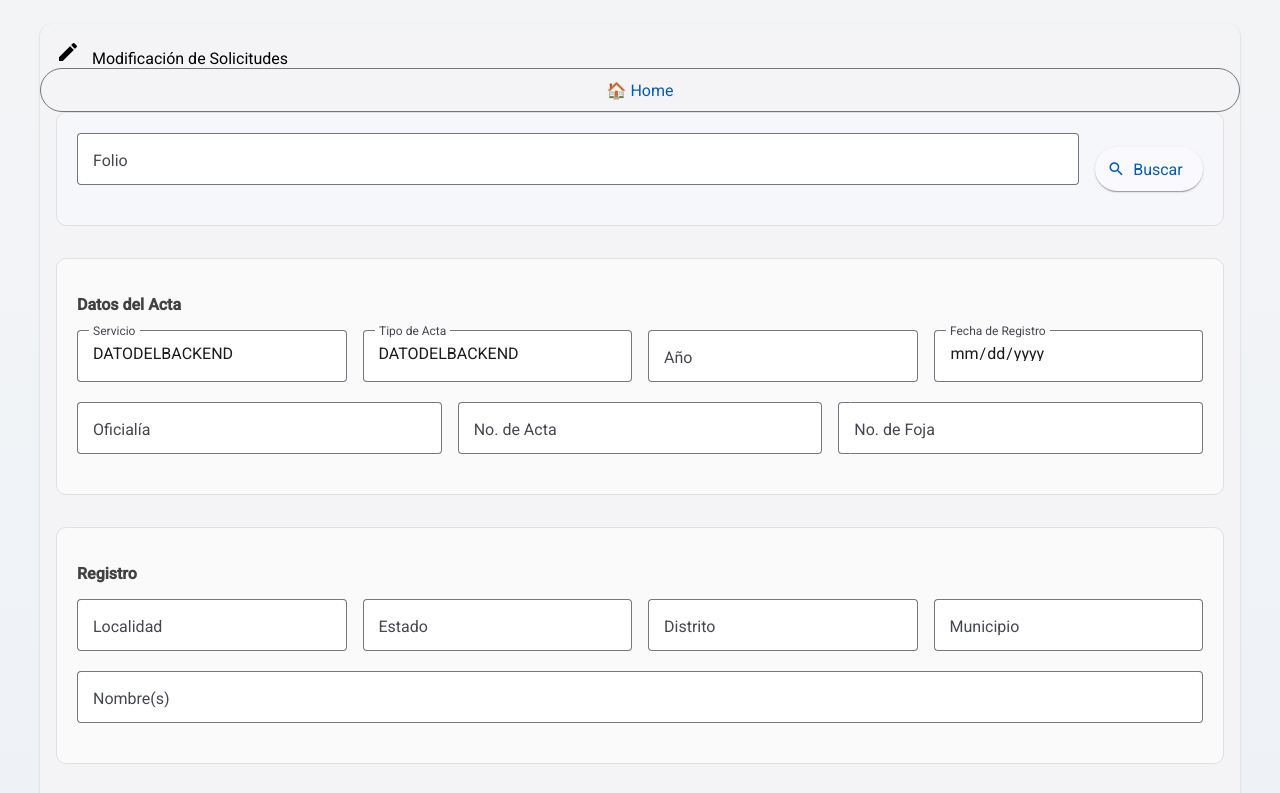
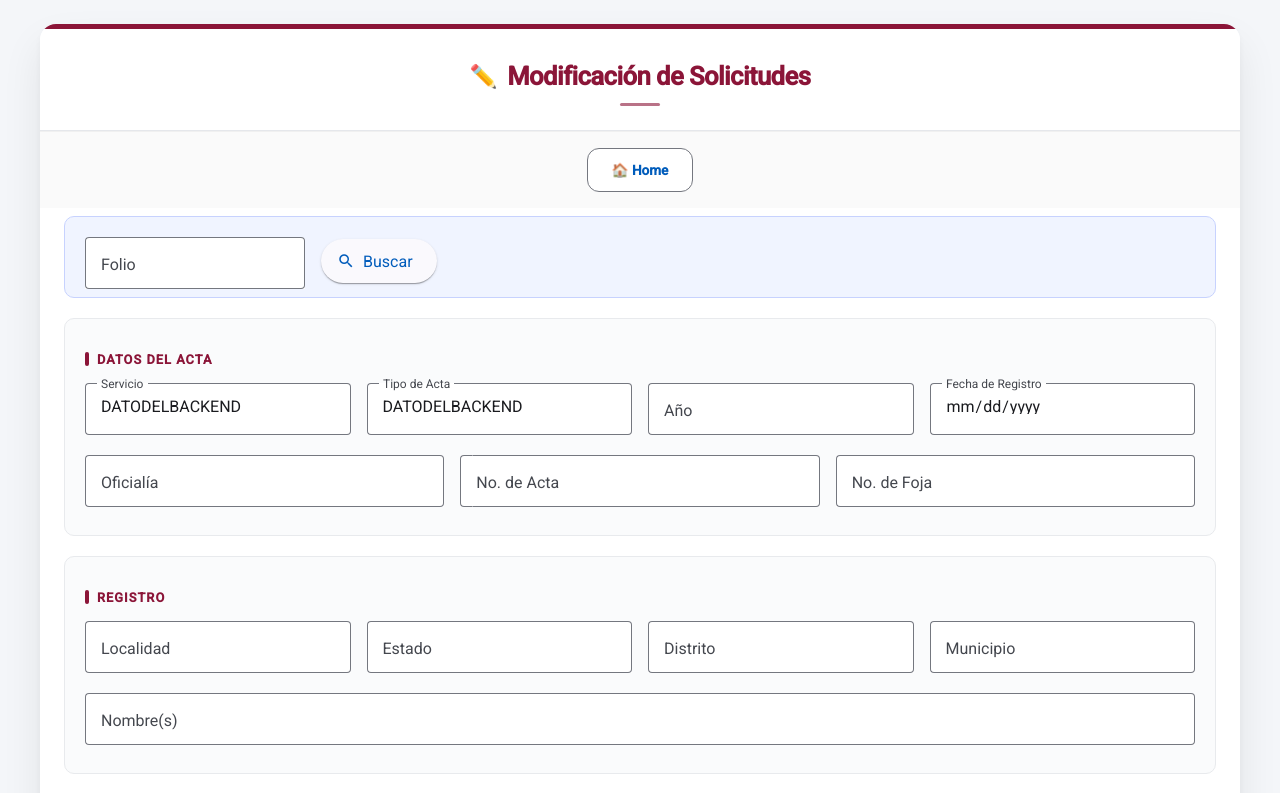
Before and after one commit to RodrigoRevilla/registro, an Angular app: page /modificacion in a window 1280 px wide. Shown: the top 793 px of the page. Built offline with nearby package versions, Linux system fonts and the light colour scheme.

Commit message:
linea de pago

```diff
--- a/src/app/auth.ts
+++ b/src/app/auth.ts
@@ -12,40 +12,35 @@ export class AuthService {
 
   login(token: string, usuario: any) {
     if (isPlatformBrowser(this.platformId)) {
-      console.log('Guardando token:', token);
-      localStorage.setItem(this.tokenKey, token);
-      localStorage.setItem(this.usuarioKey, JSON.stringify(usuario));
+      sessionStorage.setItem(this.tokenKey, token);
+      sessionStorage.setItem(this.usuarioKey, JSON.stringify(usuario));
     }
   }
 
   logout() {
     if (isPlatformBrowser(this.platformId)) {
-      localStorage.removeItem(this.tokenKey);
-      localStorage.removeItem(this.usuarioKey);
+      sessionStorage.removeItem(this.tokenKey);
+      sessionStorage.removeItem(this.usuarioKey);
     }
   }
 
   isLoggedIn(): boolean {
     if (isPlatformBrowser(this.platformId)) {
-      const token = localStorage.getItem(this.tokenKey);
-      console.log('Token en isLoggedIn:', token);
-      return !!token;
+      return !!sessionStorage.getItem(this.tokenKey);
     }
     return false;
   }
 
-
   getToken(): string | null {
     if (isPlatformBrowser(this.platformId)) {
-      const token = localStorage.getItem(this.tokenKey);
-      console.log('Token obtenido:', token);
-      return token;
+      return sessionStorage.getItem(this.tokenKey);
     }
     return null;
   }
+
   getUsuario(): any {
     if (isPlatformBrowser(this.platformId)) {
-      const u = localStorage.getItem(this.usuarioKey);
+      const u = sessionStorage.getItem(this.usuarioKey);
       return u ? JSON.parse(u) : null;
     }
     return null;
--- a/src/app/certificacion/certificacion.html
+++ b/src/app/certificacion/certificacion.html
@@ -231,17 +231,7 @@
     </button>
   </div>
 </form>
-
-<div *ngIf="urlPagoPdf" class="pdf-container">
-  <h2>🧾 Hoja de Pago - Finanzas</h2>
-
-  <iframe
-    [src]="urlPagoPdf"
-    width="100%"
-    height="700px"
-    style="border: 1px solid #ccc;">
-  </iframe>
-
+<div *ngIf="mostrarPdf" class="actions">
   <div class="actions">
     <button type="button" (click)="imprimir()">
       🖨️ Imprimir Hoja de Pago
--- a/src/app/certificacion/certificacion.ts
+++ b/src/app/certificacion/certificacion.ts
@@ -1,10 +1,9 @@
-import { Component, OnInit } from '@angular/core';
+import { Component, OnInit, NgZone } from '@angular/core';
 import { Router } from '@angular/router';
 import { ApiService } from '../http';
 import { AuthService } from '../auth';
 import { CommonModule } from '@angular/common';
 import { FormsModule } from '@angular/forms';
-import { DomSanitizer, SafeResourceUrl } from '@angular/platform-browser';
 
 @Component({
   selector: 'app-certificacion',
@@ -18,10 +17,10 @@ export class CertificacionComponent implements OnInit {
   solicitudId!: number;
   folio: string = '';
   actosRegistrales: any[] = [];
-  urlPagoPdf: SafeResourceUrl | null = null;
   folioGenerado: string | null = null;
   lineaCaptura: string | null = null;
   urlPdf: string | null = null;
+  mostrarPdf: boolean = false;
   procesando: boolean = false;
 
   datosSolicitud = {
@@ -41,7 +40,7 @@ export class CertificacionComponent implements OnInit {
     private router: Router,
     private apiService: ApiService,
     private authService: AuthService,
-    private sanitizer: DomSanitizer
+    private ngZone: NgZone
   ) { }
 
   ngOnInit(): void {
@@ -68,12 +67,15 @@ export class CertificacionComponent implements OnInit {
   }
 
   crearNuevaSolicitud(): void {
-
-    console.log('Payload enviado:', JSON.stringify(this.datosSolicitud, null, 2));
-
     this.apiService.crearSolicitud(this.datosSolicitud).subscribe({
       next: (response) => {
-        console.log('Respuesta backend:', response);
+        const url = response.data.linea_pago.url_pdf;
+        this.ngZone.run(() => {
+          this.urlPdf = url;
+          this.mostrarPdf = true;
+          const ventana = window.open(url, '_blank', `width=${screen.width},height=${screen.height},top=0,left=0`);
+          ventana?.addEventListener('load', () => ventana.print());
+        });
       },
       error: (error) => {
         console.log('Error backend completo:', error.error);
@@ -81,24 +83,11 @@ export class CertificacionComponent implements OnInit {
     });
   }
 
-
-
-  consultarPago(): void {
-    this.apiService.getPago(this.solicitudId).subscribe({
-      next: (response) => {
-        if (response.ok) {
-          const url = response.data.url_pdf;
-          this.urlPagoPdf = this.sanitizer.bypassSecurityTrustResourceUrl(url);
-        }
-      },
-      error: (error) => {
-        console.error('Error al consultar pago', error);
-      }
-    });
-  }
-
   imprimir(): void {
-    window.print();
+    if (this.urlPdf) {
+      const ventana = window.open(this.urlPdf, '_blank', 'width=900,height=700');
+      ventana?.addEventListener('load', () => ventana.print());
+    }
   }
 
   goHome(): void {
--- a/src/app/home/home.html
+++ b/src/app/home/home.html
@@ -112,28 +112,6 @@
           </div>
         </mat-card-content>
       </mat-card>
-      <mat-card class="service-card secondary">
-        <div class="card-icon">📋</div>
-
-        <mat-card-content>
-          <h3>Otros Trámites</h3>
-          <p>
-            Gestiona trámites administrativos adicionales y servicios
-            institucionales.
-          </p>
-
-          <mat-chip-set>
-            <mat-chip disabled>En desarrollo</mat-chip>
-          </mat-chip-set>
-        </mat-card-content>
-
-        <mat-card-actions align="end">
-          <span class="cta-text muted">
-            Próximamente
-          </span>
-        </mat-card-actions>
-      </mat-card>
-
     </div>
   </div>
 </div>
--- a/src/app/modificacion/modificacion.html
+++ b/src/app/modificacion/modificacion.html
@@ -4,13 +4,19 @@
 
         <mat-card-header>
             <mat-card-title>
-                <mat-icon>edit</mat-icon>
-                Modificación de Solicitudes
+                <div class="custom-title">
+                    <span class="icon">✏️</span>
+                    <h1>Modificación de Solicitudes</h1>
+                </div>
             </mat-card-title>
         </mat-card-header>
-        <button mat-stroked-button color="primary" (click)="goHome()" class="btn-home">
-            🏠 Home
-        </button>
+
+        <mat-card-actions>
+            <button mat-stroked-button color="primary" (click)="goHome()" class="btn-home">
+                🏠 Home
+            </button>
+        </mat-card-actions>
+
         <mat-card-content>
             <div class="section search-section">
                 <div class="form-row">
--- a/src/app/modificacion/modificacion.scss
+++ b/src/app/modificacion/modificacion.scss
@@ -2,37 +2,145 @@
   padding: 24px;
   display: flex;
   justify-content: center;
+  min-height: 100vh;
+  background: #f4f6f9;
 }
 
 .mod-card {
   width: 100%;
   max-width: 1200px;
+  border-radius: 16px;
+  background: #ffffff;
+  box-shadow: 0 4px 6px rgba(0, 0, 0, 0.04), 0 20px 40px rgba(0, 0, 0, 0.08);
+  overflow: hidden;
+}
+
+mat-card-header {
+  display: flex;
+  flex-direction: column;
+  align-items: center;
+  padding: 2rem 2rem 1.5rem;
+  margin-bottom: 0;
+  background: #ffffff;
+  border-bottom: 1px solid #e5e7eb;
+  border-top: 5px solid #8b1538;
+
+  .custom-title {
+    display: flex;
+    align-items: center;
+    justify-content: center;
+    gap: 0.6rem;
+
+    .icon {
+      font-size: 1.4rem;
+      line-height: 1;
+    }
+
+    h1 {
+      font-size: 1.6rem;
+      font-weight: 700;
+      color: #8b1538;
+      margin: 0;
+      letter-spacing: -0.02em;
+      text-align: center;
+    }
+  }
+
+  &::after {
+    content: "";
+    display: block;
+    width: 40px;
+    height: 3px;
+    margin: 0.75rem auto 0;
+    background: #8b1538;
+    border-radius: 2px;
+    opacity: 0.6;
+  }
+}
+
+mat-card-header+mat-card-actions {
+  display: flex;
+  justify-content: flex-start;
+  padding: 0 24px 8px;
+}
+
+.btn-home {
+  display: inline-flex;
+  justify-content: center;
+  gap: 0.5rem;
+  margin: 0 auto;
+  padding: 0.6rem 1.5rem;
   border-radius: 12px;
+  border: 1.5px solid #8b1538;
+  background: #ffffff;
+  color: #8b1538;
+  font-weight: 600;
+  font-size: 0.85rem;
+  transition: all 0.25s ease;
+
+  &:hover {
+    background: #fdf2f8;
+    transform: translateY(-2px);
+    box-shadow: 0 6px 18px rgba(139, 21, 56, 0.15);
+  }
+}
+
+mat-card-content {
+  padding: 8px 24px 16px !important;
 }
 
 .section {
-  margin-bottom: 32px;
-  padding: 20px;
-  border: 1px solid #e0e0e0;
+  margin-bottom: 20px;
+  padding: 20px 20px 8px;
+  border: 1px solid #e8eaed;
   border-radius: 10px;
-  background: #fafafa;
+  background: #fafbfc;
+  transition: box-shadow 0.2s ease;
+
+  &:hover {
+    box-shadow: 0 2px 12px rgba(0, 0, 0, 0.06);
+  }
 }
 
 .section-title {
   margin-bottom: 16px;
-  font-weight: 600;
-  font-size: 16px;
-  color: #424242;
+  font-weight: 700;
+  font-size: 0.8rem;
+  color: #8b1538;
+  text-transform: uppercase;
+  letter-spacing: 0.08em;
+  display: flex;
+  align-items: center;
+  gap: 0.5rem;
+
+  &::before {
+    content: "";
+    display: inline-block;
+    width: 4px;
+    height: 14px;
+    background: #8b1538;
+    border-radius: 2px;
+  }
 }
 
 .search-section {
-  background: #f5f7fa;
+  background: #f0f4ff;
+  border-color: #c7d2fe;
 }
 
 .form-row {
   display: flex;
   gap: 16px;
   align-items: center;
+
+  mat-form-field {
+    width: 220px;
+    margin-bottom: -1.25em;
+  }
+
+  button {
+    margin-bottom: 4px;
+  }
 }
 
 .form-grid-4 {
@@ -51,10 +159,31 @@
   width: 100%;
 }
 
-mat-card-header mat-icon {
-  margin-right: 8px;
+mat-card-actions {
+  padding: 16px 24px !important;
+  border-top: 1px solid #f0f0f0;
+  background: #fafafa;
+
+  &[align="end"] {
+    display: flex;
+    justify-content: flex-end;
+    gap: 12px;
+  }
 }
 
-mat-card-actions {
-  padding: 16px 24px;
+
+.fade-in {
+  animation: fadeInUp 0.4s ease both;
 }
+
+@keyframes fadeInUp {
+  from {
+    opacity: 0;
+    transform: translateY(16px);
+  }
+
+  to {
+    opacity: 1;
+    transform: translateY(0);
+  }
+}
--- a/src/app/tokenint-interceptor.ts
+++ b/src/app/tokenint-interceptor.ts
@@ -10,7 +10,7 @@ export class TokenInt implements HttpInterceptor {
       return next.handle(req);
     }
 
-    const token = localStorage.getItem('token');
+    const token = sessionStorage.getItem('token');
     if (token) {
       const clonedRequest = req.clone({
         setHeaders: {
```
Also changed, not shown: src/app/certificacion/certificacion.scss (+1 -20 lines).
